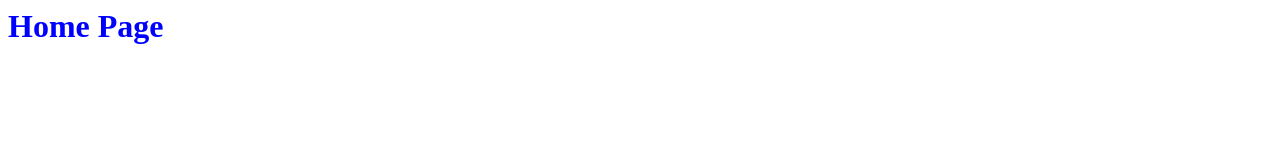
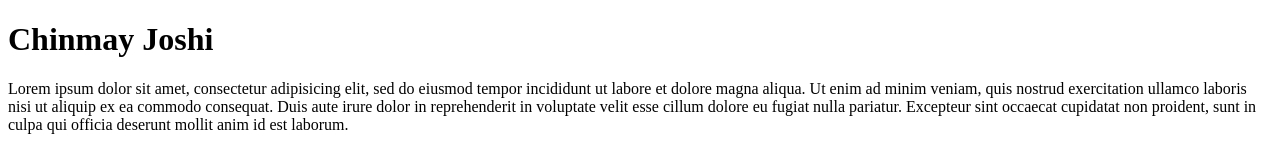
Before and after one commit to dienigma/dienigma.github.io, a plain HTML site: page index.html in a window 1280 px wide. Drawn offline with Linux system fonts and the light colour scheme.

```diff
--- a/index.html
+++ b/index.html
@@ -1,4 +1,12 @@
+<!DOCTYPE html>
+<html lang="en" dir="ltr">
+  <head>
+    <meta charset="utf-8">
+    <title>Chinmay Joshi</title>
 
-
-
-<h1 style = "color:blue;">Home Page</h1>
+  </head>
+  <body>
+    <h1>Chinmay Joshi</h1>
+    <p>Lorem ipsum dolor sit amet, consectetur adipisicing elit, sed do eiusmod tempor incididunt ut labore et dolore magna aliqua. Ut enim ad minim veniam, quis nostrud exercitation ullamco laboris nisi ut aliquip ex ea commodo consequat. Duis aute irure dolor in reprehenderit in voluptate velit esse cillum dolore eu fugiat nulla pariatur. Excepteur sint occaecat cupidatat non proident, sunt in culpa qui officia deserunt mollit anim id est laborum.</p>
+  </body>
+</html>
```
